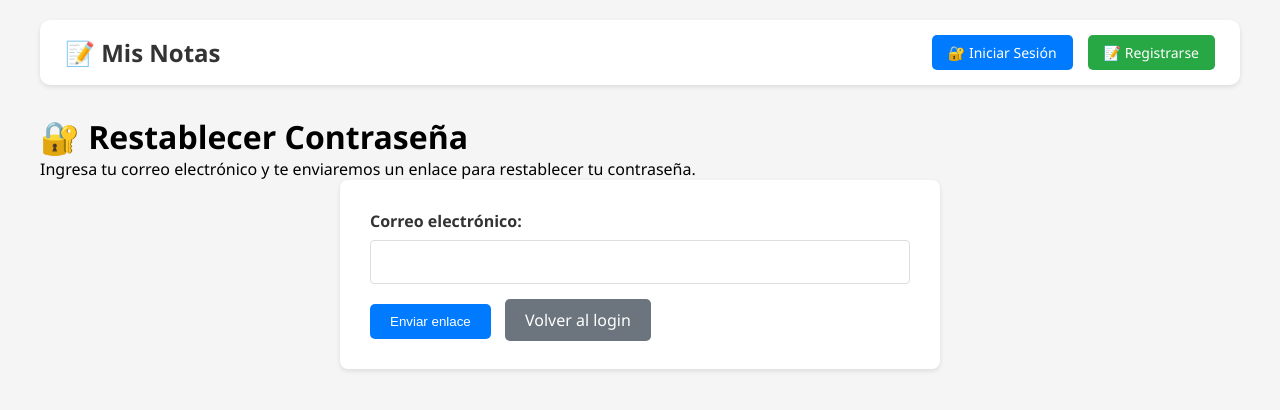
After one commit to Rannie2005/crud-django-gitflow, a Django app: template notas/templates/notas/reset_password.html in a window 1280 px wide. The commit adds this page. Shown: the top 410 px of the page. Run offline with Django 5.2, Linux system fonts and the light colour scheme; the template is opened without the code that fills it, so the values that code supplies are empty.

Commit message:
segunda parte de implementacion de recuperancion de contraseña

```diff
--- a/notas/templates/notas/login.html
+++ b/notas/templates/notas/login.html
@@ -30,6 +30,9 @@
 
             <button type="submit" class="btn-login">Iniciar Sesión</button>
             <a href="{% url 'registro' %}" class="btn-registro">¿No tienes cuenta? Regístrate</a>
+            <div style="text-align: center; margin-top: 15px;">
+                <a href="{% url 'password_reset' %}" style="color: #007bff;">¿Olvidaste tu contraseña?</a>
+            </div>
         </form>
     </div>
 </div>
--- /dev/null
+++ b/notas/templates/notas/reset_password.html
@@ -0,0 +1,18 @@
+{% extends 'notas/base.html' %}
+
+{% block content %}
+<div class="form-container">
+    <h1>🔐 Restablecer Contraseña</h1>
+    <p>Ingresa tu correo electrónico y te enviaremos un enlace para restablecer tu contraseña.</p>
+
+    <form method="post">
+        {% csrf_token %}
+        <div class="form-group">
+            <label>Correo electrónico:</label>
+            <input type="email" name="email" required>
+        </div>
+        <button type="submit" class="btn-guardar">Enviar enlace</button>
+        <a href="{% url 'login' %}" class="btn-cancelar">Volver al login</a>
+    </form>
+</div>
+{% endblock %}
```
Also changed, not shown: notas/templates/notas/reset_password_complete.html (added, +9 -0 lines), notas/templates/notas/reset_password_confirm.html (added, +20 -0 lines), notas/templates/notas/reset_password_done.html (added, +9 -0 lines).
